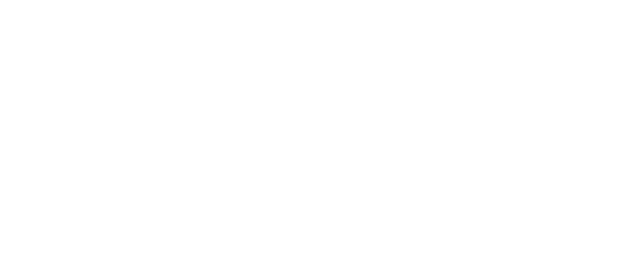
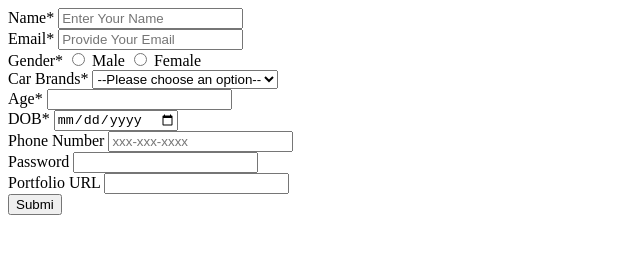
Before and after one commit to acciojob/signup-form-car-AchintyaG, a website: page main.html in a window 1280 px wide. Shown: the whole page, without its empty margins (0-640 px from the left). Drawn offline with Linux system fonts and the light colour scheme.

Commit message:
created a submission

```diff
--- a/main.html
+++ b/main.html
@@ -8,6 +8,54 @@
 
 <body>
 	<!-- the entire body must be written by student -->
+	 <form action="#" method="post">
+		<div>
+			<label for="name" id="#name">Name*</label>
+            <input type="text" placeholder="Enter Your Name" required>
+		</div>
+		<div>
+            <label for="email" id="#email" >Email*</label>
+            <input type="email"placeholder="Provide Your Email" required>
+        </div>
+		<div>
+            <label>Gender*</label>
+            <input type="radio" id="#gender_m" name="gender" required>
+            <label for="male">Male</label>
+            <input type="radio" id="gender_f" name="gender" required>
+            <label for="female">Female</label>
+
+        </div>
+		<div>
+            <label for="carbrands" required>Car Brands*</label>
+            <select name="carbrands" id="cars" >
+				<option >--Please choose an option--</option>
+                <option value="BMW">BMW</option>
+                <option value="Audi">Audi</option>
+                <option value="Mercedez">Mercedez</option>
+            </select>
+        </div>
+		<div>
+            <label for="age">Age*</label>
+            <input type="number" id="#age" name="age" required>
+        </div>
+		<div>
+            <label for="Dob" >DOB*</label>
+            <input type="date" id="#dob" name="Dob" required>
+        </div>
+		 <div>
+            <label for="Dob" r>Phone Number</label>
+            <input type="number" placeholder= "xxx-xxx-xxxx" id="#tel" name="tel" required>
+        </div>
+		<div>
+            <label for="password" required>Password</label>
+            <input type="password" id="#password" name="password">
+        </div>
+		<div>
+                <label for="portfolio" required>Portfolio URL</label>
+                <input type="url" id="portfolio" name="portfolio">
+        </div>
+     <Button type="submit">Submi</Button>
+	</form>
     <script type="text/javascript" src="./script.js">
 </script>
 
```
